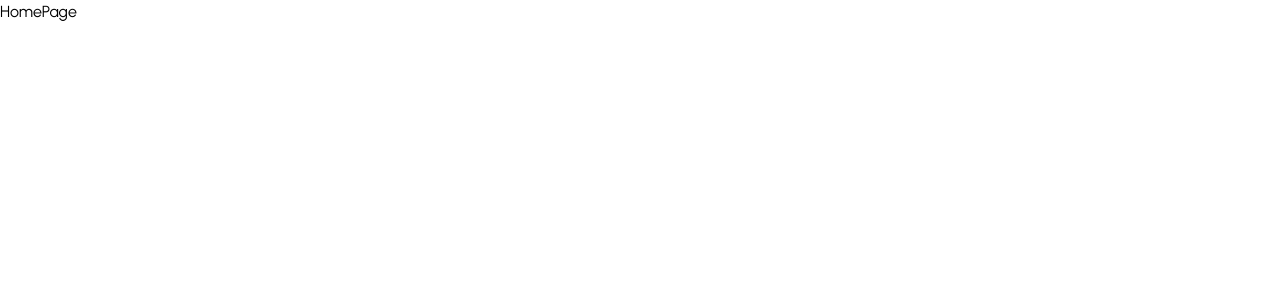
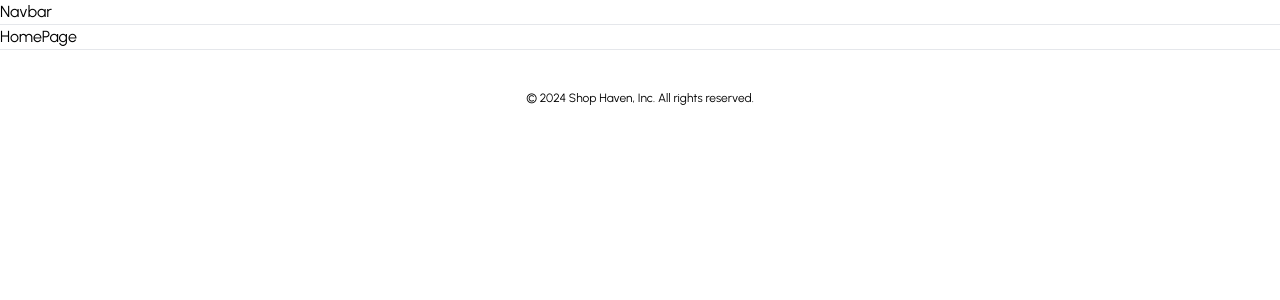
Before and after one commit to Marwan-98/Shop-Haven-Store, a Next.js app: page / in a window 1280 px wide. Shown: the top 300 px of the page. Built offline with nearby package versions, Linux system fonts and the light colour scheme.

Commit message:
Nav, Footer, Container & Eslint config

```diff
--- a/app/layout.tsx
+++ b/app/layout.tsx
@@ -1,7 +1,11 @@
+import "./globals.css";
+
 import type { Metadata } from "next";
 import { Urbanist } from "next/font/google";
-import "./globals.css";
 import React from "react";
+
+import Footer from "@/components/Footer";
+import Navbar from "@/components/Navbar";
 
 const urbanist = Urbanist({ subsets: ["latin"] });
 
@@ -17,7 +21,11 @@
 }) {
   return (
     <html lang="en">
-      <body className={urbanist.className}>{children}</body>
+      <body className={urbanist.className}>
+        <Navbar />
+        {children}
+        <Footer />
+      </body>
     </html>
   );
 }
--- /dev/null
+++ b/components/Footer.tsx
@@ -0,0 +1,15 @@
+import React from "react";
+
+const Footer = () => {
+  return (
+    <footer className="bg-white border-t">
+        <div className="mx-auto py-10">
+            <p className="text-center text-xs text-black">
+                &copy; 2024 Shop Haven, Inc. All rights reserved.
+            </p>
+        </div>
+    </footer>
+  );
+};
+
+export default Footer;
--- /dev/null
+++ b/components/Navbar.tsx
@@ -0,0 +1,15 @@
+import React from "react";
+
+import Container from "@/components/ui/container";
+
+const Navbar = () => {
+  return (
+    <div className="border-b">
+        <Container>
+            Navbar
+        </Container>
+    </div>
+  );
+};
+
+export default Navbar;
--- /dev/null
+++ b/components/ui/container.tsx
@@ -0,0 +1,15 @@
+import React from "react";
+
+interface ContainerProps {
+    children: React.ReactNode;
+}
+
+const Container: React.FC<ContainerProps> = ({ children }) => {
+  return (
+    <div className="mx-auto max-w-7xl">
+        {children}
+    </div>
+  );
+};
+
+export default Container;
--- a/package.json
+++ b/package.json
@@ -21,6 +21,7 @@
     "autoprefixer": "^10.0.1",
     "eslint": "^8",
     "eslint-config-next": "14.0.4",
+    "eslint-plugin-simple-import-sort": "^10.0.0",
     "postcss": "^8",
     "tailwindcss": "^3.3.0",
     "typescript": "^5"
```
Also changed, not shown: .eslintrc.json, 1 other file (tests, documents, lock files or other folders).
